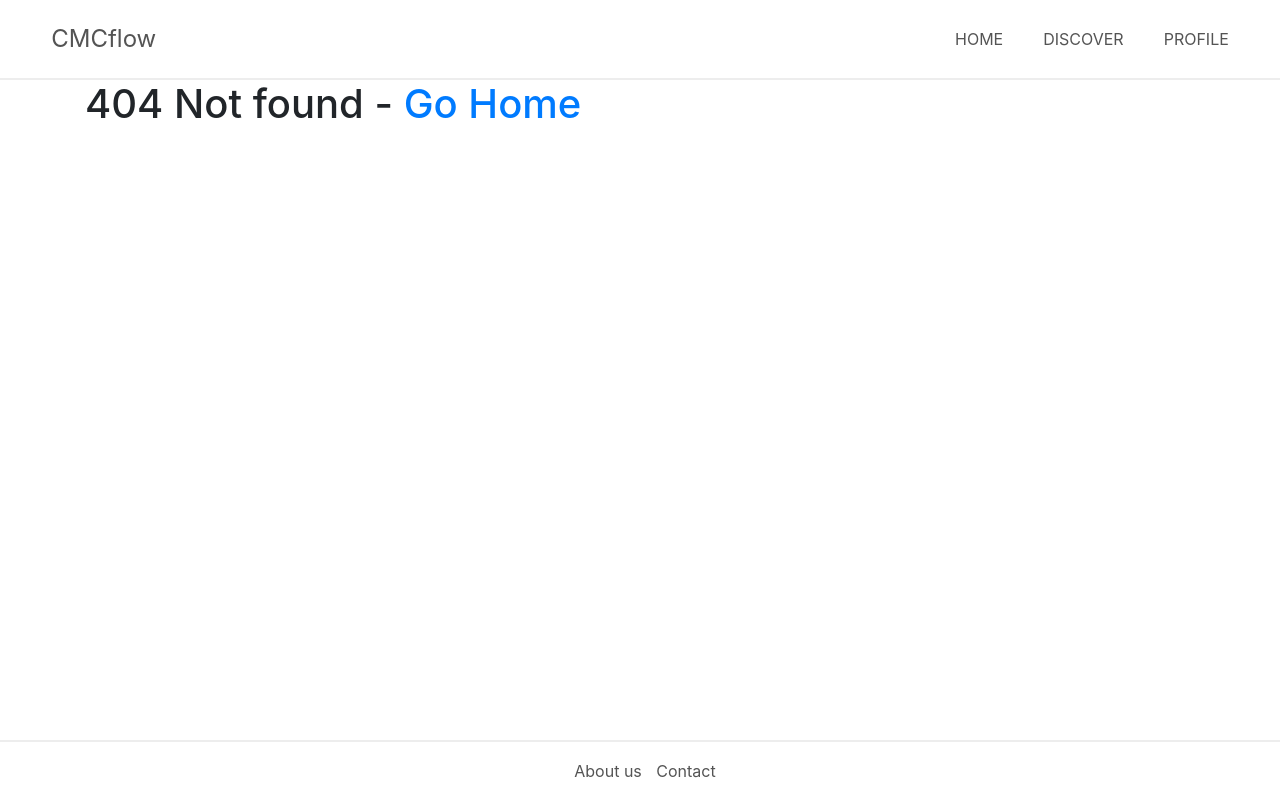
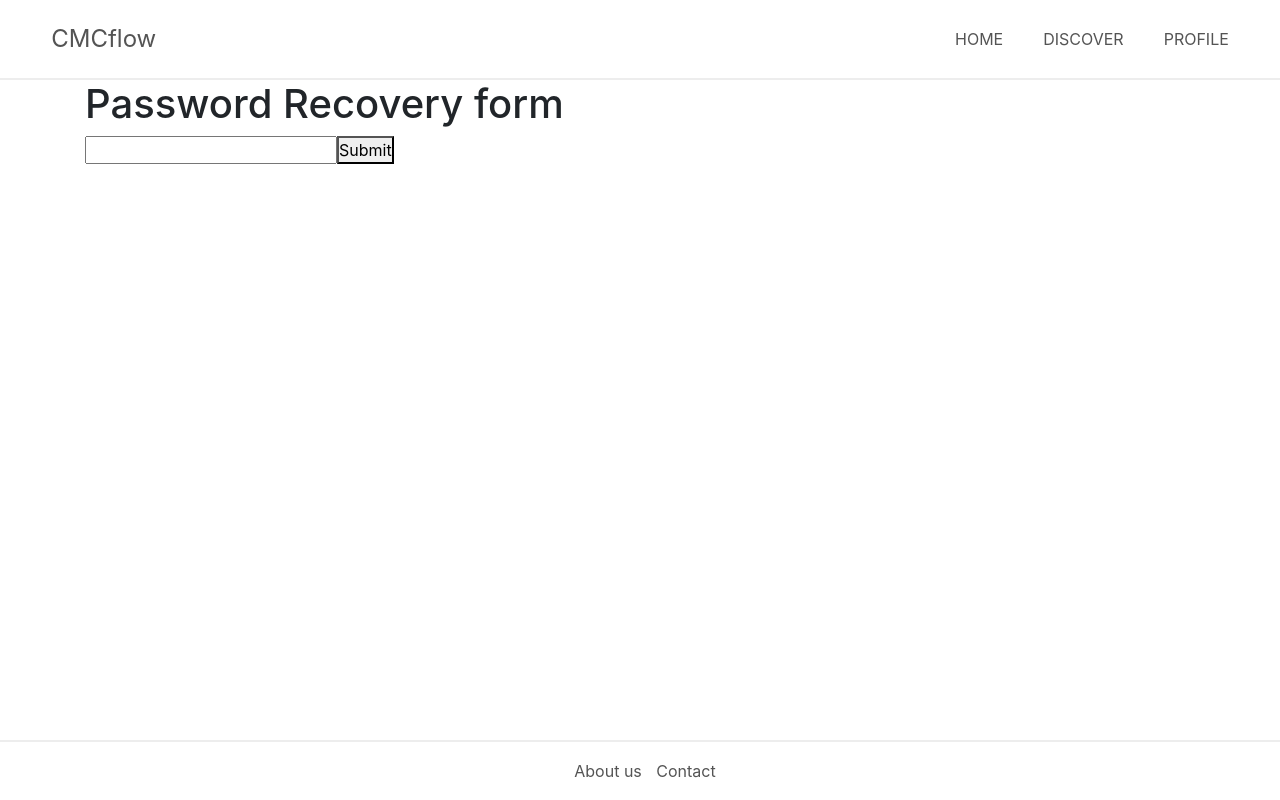
Before and after one commit to HuangStanley050/studious-fortnight, a React (Create React App) app in the folder client/: page /password_recovery in a window 1280 px wide. Before the commit this address had no page. Built offline with nearby package versions, Linux system fonts and the light colour scheme.

Commit message:
able to send email from password recovery page to api

```diff
--- a/client/src/App.jsx
+++ b/client/src/App.jsx
@@ -13,6 +13,7 @@ import About from "./pages/About.jsx";
 import AuthPage from "./pages/Auth.jsx";
 import NotFoundPage from "./pages/NotFoundPage.jsx";
 import PasswordReset from "./pages/PasswordReset";
+import PasswordRecovery from "./pages/PasswordRecovery";
 
 function App() {
   return (
@@ -28,6 +29,7 @@ function App() {
           <Route path="/contact" component={Contact} />
           <Route path="/about" component={About} />
           <Route path="/auth" component={AuthPage} />
+          <Route path="/password_recovery" component={PasswordRecovery} />
           <Route
             path="/reset_password/:userId/:token"
             render={({ match }) => (
--- a/client/src/api.js
+++ b/client/src/api.js
@@ -1,4 +1,5 @@
 export default {
-  login: "/auth/local/login",
-  register: "/auth/local/register"
+  login: "/api/auth/local/login",
+  register: "/api/auth/local/register",
+  resetPassword: "/api/auth/local/password_reset"
 };
--- /dev/null
+++ b/client/src/pages/PasswordRecovery.jsx
@@ -0,0 +1,28 @@
+import React, { useState } from "react";
+import axios from "axios";
+import API from "../api";
+
+const PasswordRecovery = () => {
+  const [email, setEmail] = useState("");
+  const handleChange = e => {
+    setEmail(e.target.value);
+  };
+  const handleSubmit = async e => {
+    e.preventDefault();
+    //console.log(email);
+    let result = await axios.post(API.resetPassword, { email });
+    setEmail("");
+    console.log(result.data);
+  };
+  return (
+    <div>
+      <h1>Password Recovery form</h1>
+      <form onSubmit={handleSubmit}>
+        <input value={email} onChange={handleChange} type="email" />
+        <button>Submit</button>
+      </form>
+    </div>
+  );
+};
+
+export default PasswordRecovery;
--- a/client/src/pages/PasswordReset.jsx
+++ b/client/src/pages/PasswordReset.jsx
@@ -3,7 +3,7 @@ import React, { useEffect } from "react";
 const PasswordReset = props => {
   console.log(props.userId);
   console.log(props.token);
-  return <h1>Password reset</h1>;
+  return <h1>Password reset form</h1>;
 };
 
 export default PasswordReset;
```
Also changed, not shown: 1 other file (tests, documents, lock files or other folders).
